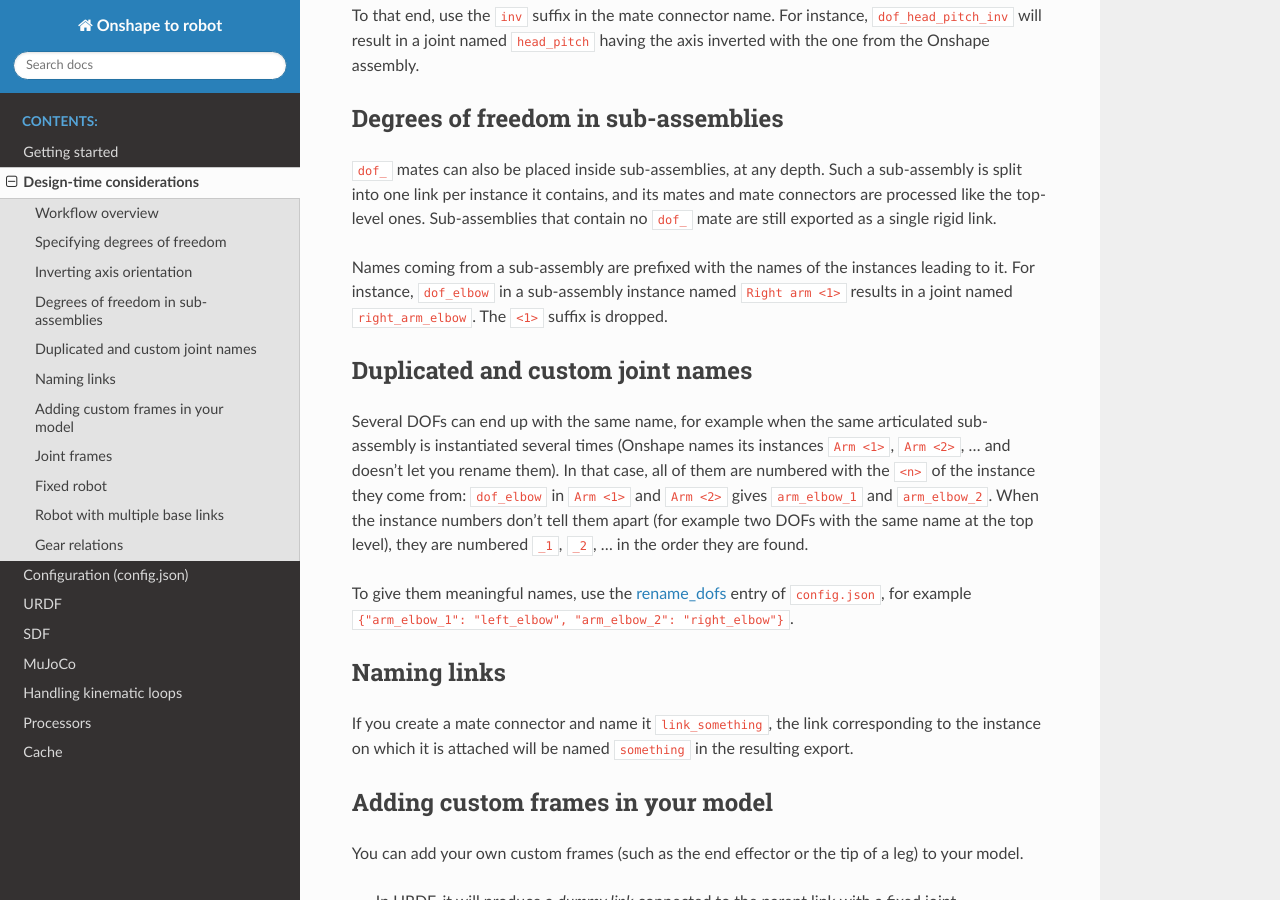
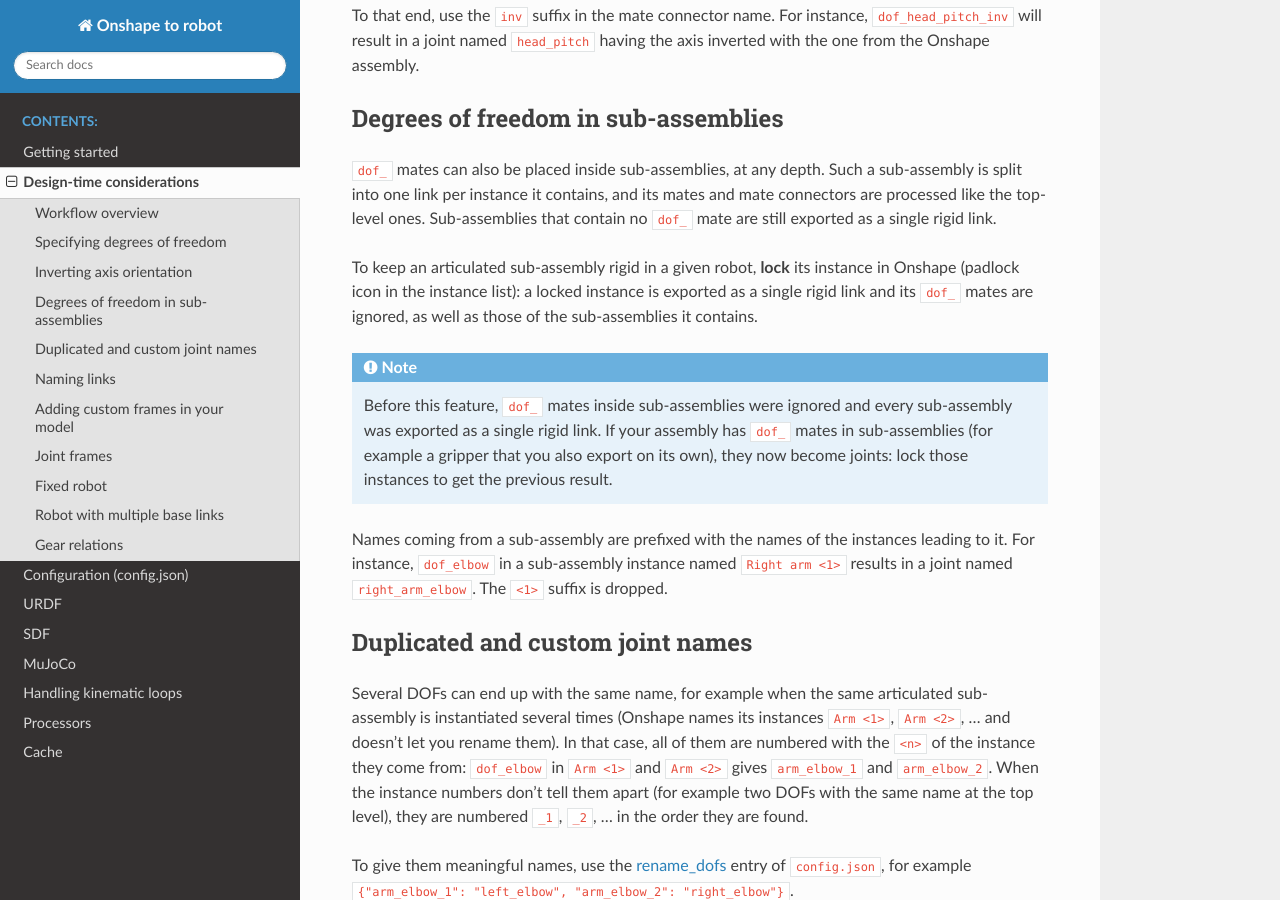
Before and after one commit to Rhoban/onshape-to-robot, a Sphinx documentation site: the page built from docs/source/design.rst, in a window 1280 px wide and 900 px high, scrolled down 1461 px. Built offline with Sphinx 7.4.7 and the Read the Docs theme 3.1.0, drawn with Linux system fonts in a browser that asks for light colours.

Commit message:
docs: explain how to keep an articulated sub-assembly rigid
dof_ mates inside sub-assemblies are now taken into account by default.
Document that locking an instance in Onshape keeps it rigid (its dof_
mates and those of nested sub-assemblies are ignored), and add a note for
users whose assemblies already had dof_ mates in sub-assemblies, which
were ignored before.

```diff
--- a/docs/source/design.rst
+++ b/docs/source/design.rst
@@ -49,6 +49,17 @@ Degrees of freedom in sub-assemblies
 ``dof_`` mates can also be placed inside sub-assemblies, at any depth. Such a sub-assembly is split into
 one link per instance it contains, and its mates and mate connectors are processed like the top-level ones.
 Sub-assemblies that contain no ``dof_`` mate are still exported as a single rigid link.
+
+To keep an articulated sub-assembly rigid in a given robot, **lock** its instance in Onshape (padlock icon
+in the instance list): a locked instance is exported as a single rigid link and its ``dof_`` mates are
+ignored, as well as those of the sub-assemblies it contains.
+
+.. note::
+
+    Before this feature, ``dof_`` mates inside sub-assemblies were ignored and every sub-assembly was
+    exported as a single rigid link. If your assembly has ``dof_`` mates in sub-assemblies (for example a
+    gripper that you also export on its own), they now become joints: lock those instances to get the
+    previous result.
 
 Names coming from a sub-assembly are prefixed with the names of the instances leading to it. For instance,
 ``dof_elbow`` in a sub-assembly instance named ``Right arm <1>`` results in a joint named ``right_arm_elbow``.
```
